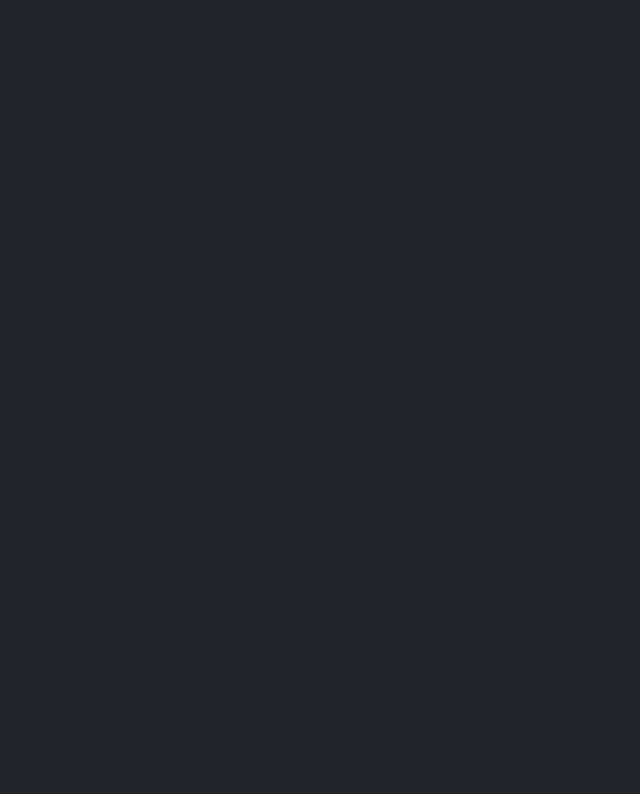
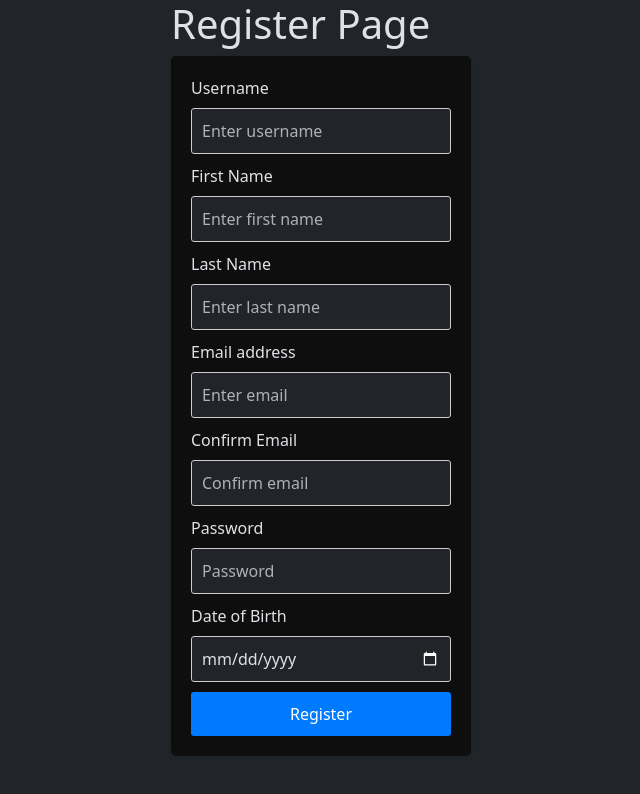
Before and after one commit to MateusTum/social, a React (Create React App) app in the folder social-frontend/: page /register in a window 1280 px wide. Before the commit this address had no page. Shown: the top 794 px of the page, without its empty margins (319-959 px from the left). Built offline with nearby package versions, Linux system fonts and the light colour scheme.

Commit message:
Create basic register page

```diff
--- a/social-frontend/src/App.js
+++ b/social-frontend/src/App.js
@@ -4,8 +4,10 @@ import { BrowserRouter as Router, Route, Routes } from 'react-router-dom';
 // Assuming these are your page component imports
 // import Home from './Home';
 // import About from './About';
+
+// Authentication pages
 import LoginPage from './Pages/authentication/login_page/LoginPage';
-// import RegisterPage from './Pages/authentication/register_page/RegisterPage'; // Example import if you have a Register page
+import RegisterPage from './Pages/authentication/register_page/RegisterPage';
 
 function App() {
   return (
@@ -18,7 +20,7 @@ function App() {
         {/* Authentication */}
         <Route path="/login" element={<LoginPage />} />
         {/* Uncomment and import RegisterPage to use it */}
-        {/* <Route path="/register" element={<RegisterPage />} /> */}
+        <Route path="/register" element={<RegisterPage />} />
 
       </Routes>
     </Router>
--- /dev/null
+++ b/social-frontend/src/Pages/authentication/register_page/RegisterPage.js
@@ -0,0 +1,106 @@
+import React, { useState } from 'react';
+import { Form, Button, Container, Row, Col } from 'react-bootstrap';
+import styles from './register_styles.module.scss';
+
+// Import styles
+
+const RegisterPage = () => {
+    const [username, setUsername] = useState('');
+    const [firstName, setFirstName] = useState('');
+    const [lastName, setLastName] = useState('');
+    const [email, setEmail] = useState('');
+    const [confirmEmail, setConfirmEmail] = useState('');
+    const [password, setPassword] = useState('');
+    const [dateOfBirth, setDateOfBirth] = useState('');
+
+    const handleRegister = () => {
+        // Handle registration logic here
+    };
+
+    return (
+        <Container className={styles['register-page']}>
+            <Row>
+                <Col>
+                    <h1>Register Page</h1>
+                    <Form className={styles['register-form']}>
+                        <Form.Group controlId="formBasicUsername">
+                            <Form.Label>Username</Form.Label>
+                            <Form.Control
+                                type="text"
+                                placeholder="Enter username"
+                                value={username}
+                                onChange={(e) => setUsername(e.target.value)}
+                            />
+                        </Form.Group>
+
+                        <Form.Group controlId="formBasicFirstName">
+                            <Form.Label>First Name</Form.Label>
+                            <Form.Control
+                                type="text"
+                                placeholder="Enter first name"
+                                value={firstName}
+                                onChange={(e) => setFirstName(e.target.value)}
+                            />
+                        </Form.Group>
+
+                        <Form.Group controlId="formBasicLastName">
+                            <Form.Label>Last Name</Form.Label>
+                            <Form.Control
+                                type="text"
+                                placeholder="Enter last name"
+                                value={lastName}
+                                onChange={(e) => setLastName(e.target.value)}
+                            />
+                        </Form.Group>
+
+                        <Form.Group controlId="formBasicEmail">
+                            <Form.Label>Email address</Form.Label>
+                            <Form.Control
+                                type="email"
+                                placeholder="Enter email"
+                                value={email}
+                                onChange={(e) => setEmail(e.target.value)}
+                            />
+                        </Form.Group>
+
+                        <Form.Group controlId="formBasicConfirmEmail">
+                            <Form.Label>Confirm Email</Form.Label>
+                            <Form.Control
+                                type="email"
+                                placeholder="Confirm email"
+                                value={confirmEmail}
+                                onChange={(e) => setConfirmEmail(e.target.value)}
+                            />
+                        </Form.Group>
+
+                        <Form.Group controlId="formBasicPassword">
+                            <Form.Label>Password</Form.Label>
+                            <Form.Control
+                                type="password"
+                                placeholder="Password"
+                                value={password}
+                                onChange={(e) => setPassword(e.target.value)}
+                            />
+                        </Form.Group>
+
+                        <Form.Group controlId="formBasicDateOfBirth">
+                            <Form.Label>Date of Birth</Form.Label>
+                            <Form.Control
+                                type="date"
+                                placeholder="Enter date of birth"
+                                value={dateOfBirth}
+                                onChange={(e) => setDateOfBirth(e.target.value)}
+                            />
+                        </Form.Group>
+
+                        <Button variant="primary" onClick={handleRegister}>
+                            Register
+                        </Button>
+                    </Form>
+                </Col>
+            </Row>
+        </Container>
+    );
+};
+
+export default RegisterPage;
--- /dev/null
+++ b/social-frontend/src/Pages/authentication/register_page/register_styles.module.scss
@@ -0,0 +1,44 @@
+@import "../../../_variables.scss";
+
+.register-page {
+    display: flex;
+    flex-direction: column;
+    align-items: center;
+    justify-content: center;
+    height: 100%;
+
+    .register-form {
+        width: 300px;
+        padding: 20px;
+        background-color: $primary-color;
+        border-radius: 5px;
+        box-shadow: 0 2px 4px rgba(0, 0, 0, 0.1);
+
+        h2 {
+            margin-bottom: 20px;
+            text-align: center;
+        }
+
+        input {
+            width: 100%;
+            padding: 10px;
+            margin-bottom: 10px;
+            border: 1px solid #ccc;
+            border-radius: 3px;
+        }
+
+        button {
+            width: 100%;
+            padding: 10px;
+            background-color: #007bff;
+            color: #fff;
+            border: none;
+            border-radius: 3px;
+            cursor: pointer;
+
+            &:hover {
+                background-color: #0056b3;
+            }
+        }
+    }
+}
```
